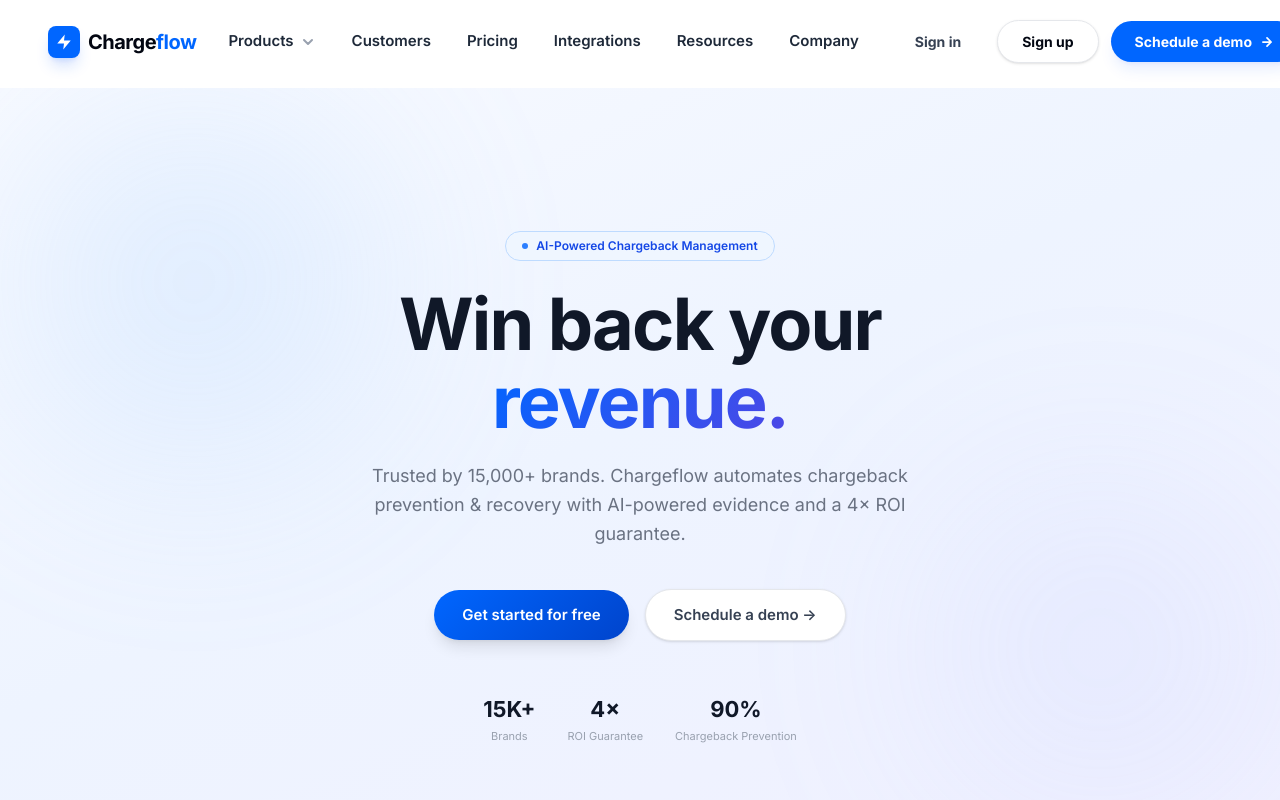
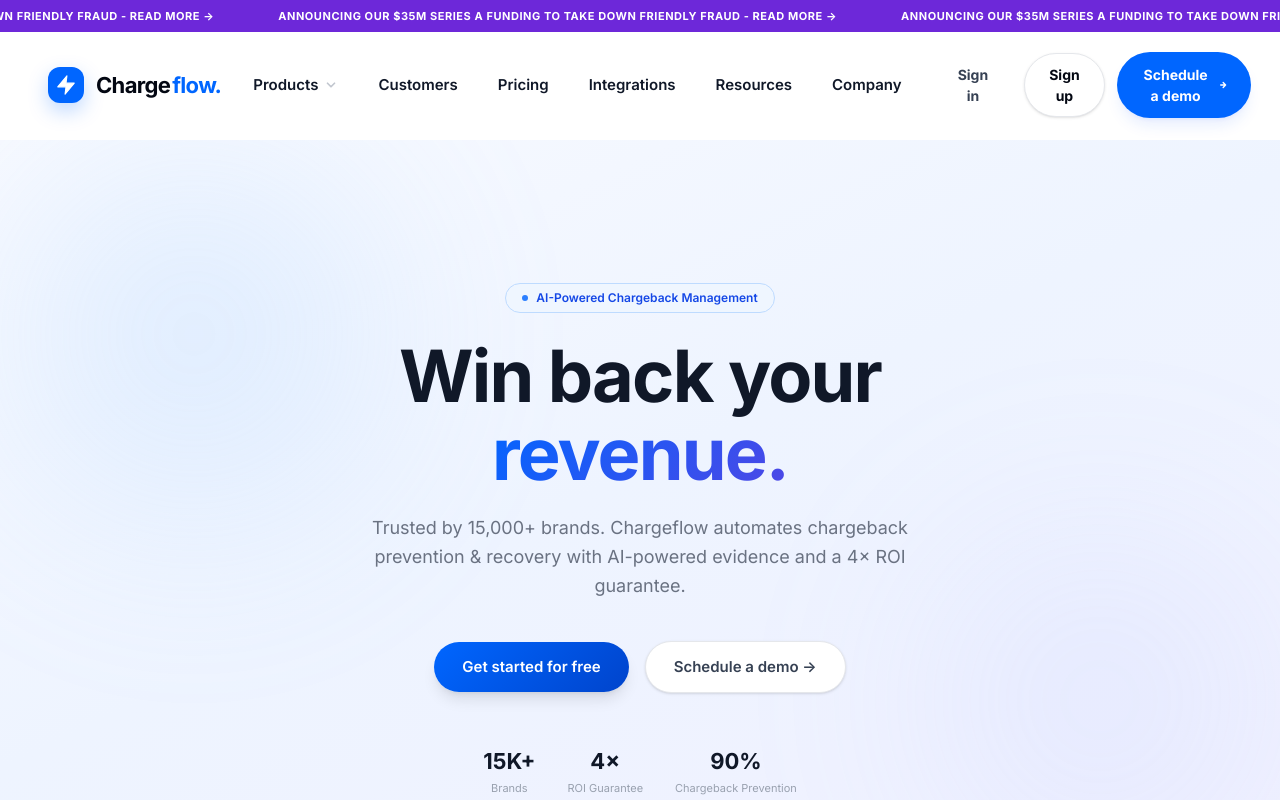
Before and after one commit to Sabbir-dev07/omnistra-frontend-assessment, a React (Vite) app: page / in a window 1280 px wide. Shown: the top 800 px of the page. Built offline with nearby package versions, Linux system fonts and the light colour scheme.

Commit message:
refactor: extreme precision 1:1 Chargeflow Navbar (marquee, exact menu items, refined logo)

```diff
--- a/src/App.jsx
+++ b/src/App.jsx
@@ -15,7 +15,7 @@
 
       <main>
         {/* pt-[88px] clears the fixed navbar height with some breathing room */}
-        <div className="pt-[88px]">
+        <div className="pt-[140px]">
           <Hero />
         </div>
 
--- /dev/null
+++ b/src/components/Navbar/AnnouncementBar.jsx
@@ -0,0 +1,34 @@
+import { motion } from 'framer-motion';
+
+/**
+ * Chargeflow-style announcement bar with scrolling marquee effect.
+ */
+export const AnnouncementBar = () => {
+  const text = "Announcing our $35m series a funding To take down friendly fraud - read more →";
+
+  return (
+    <div className="bg-[#6D28D9] h-8 flex items-center overflow-hidden whitespace-nowrap select-none relative z-[60]">
+      <motion.div
+        animate={{ x: ['0%', '-50%'] }}
+        transition={{
+          duration: 30,
+          repeat: Infinity,
+          ease: 'linear',
+        }}
+        className="flex gap-16 px-4"
+      >
+        <div className="flex gap-16">
+          {[...Array(6)].map((_, i) => (
+            <a
+              key={i}
+              href="#"
+              className="text-[11px] font-bold text-white uppercase tracking-wider hover:underline"
+            >
+              {text}
+            </a>
+          ))}
+        </div>
+      </motion.div>
+    </div>
+  );
+};
--- a/src/components/Navbar/Logo.jsx
+++ b/src/components/Navbar/Logo.jsx
@@ -1,21 +1,31 @@
 /**
- * Chargeflow wordmark with lightning bolt icon.
+ * Extreme precision Chargeflow Logo.
+ * Matches the exact proportions of the brand lightning bolt + wordmark.
  */
 export const Logo = ({ scrolled }) => {
   return (
-    <a href="/" className="flex items-center gap-2 group select-none relative z-50">
+    <a href="/" className="flex items-center gap-3 group select-none relative z-50">
       <div
-        className={`w-8 h-8 rounded-lg flex items-center justify-center transition-all duration-300 ${
-          scrolled ? 'bg-[#0066ff]' : 'bg-[#0066ff]'
-        } group-hover:scale-110 shadow-lg shadow-blue-600/20`}
+        className="w-9 h-9 rounded-xl bg-[#0066ff] flex items-center justify-center transition-all duration-300 group-hover:scale-110 shadow-[0_8px_20px_rgba(0,102,255,0.25)]"
       >
-        <svg width="18" height="18" viewBox="0 0 24 24" fill="white">
-          <path d="M13 2L3 14h9l-1 8 10-12h-9l1-8z" />
+        <svg width="22" height="22" viewBox="0 0 24 24" fill="none" xmlns="http://www.w3.org/2000/svg">
+          <path
+            d="M13 2L3 14H12L11 22L21 10H12L13 2Z"
+            fill="white"
+            stroke="white"
+            strokeWidth="1.2"
+            strokeLinejoin="round"
+          />
         </svg>
       </div>
-      <span className="text-xl font-bold tracking-tight text-gray-950">
-        Charge<span className="text-[#0066ff]">flow</span>
-      </span>
+      <div className="flex items-baseline gap-0.5">
+        <span className="text-[22px] font-bold tracking-[-0.03em] text-gray-950 font-inter">
+          Charge
+        </span>
+        <span className="text-[22px] font-bold tracking-[-0.03em] text-[#0066ff] font-inter">
+          flow.
+        </span>
+      </div>
     </a>
   );
 };
--- a/src/components/Navbar/Navbar.jsx
+++ b/src/components/Navbar/Navbar.jsx
@@ -1,10 +1,11 @@
-import { useState, useCallback, useRef } from 'react';
-import { motion } from 'framer-motion';
+import { useState, useCallback, useRef, useEffect } from 'react';
+import { motion, AnimatePresence } from 'framer-motion';
 import { useScroll } from '../../hooks/useScroll';
 import { Button } from '../ui/Button';
 import { Logo } from './Logo';
 import { Dropdown } from './Dropdown';
 import { MobileMenu } from './MobileMenu';
+import { AnnouncementBar } from './AnnouncementBar';
 
 // ─── Data ────────────────────────────────────────────────────────────────────
 const NAV_LINKS = [
@@ -17,16 +18,15 @@
 ];
 
 const PRODUCTS_ITEMS = [
-  { title: 'Prevent',    badge: 'NEW',  desc: 'Block digital shoplifters before chargebacks happen.', icon: '🛡️' },
+  { title: 'Prevent',    badge: 'NEW',  desc: 'Stop friendly fraud & prevent the next chargeback.', icon: '🛡️' },
   { title: 'Automation', badge: null,   desc: 'Fully automated recovery with a 4× ROI guarantee.',    icon: '⚡' },
   { title: 'Alerts',     badge: null,   desc: 'Cut 90% of chargebacks before they happen.',           icon: '🔔' },
-  { title: 'Insights',   badge: 'FREE', desc: 'Bird’s-eye view of your payment health.',              icon: '📊' },
-  { title: 'Connect',    badge: 'NEW',  desc: 'Integrate via Embedding, Whitelabel, or API.',         icon: '🔗' },
+  { title: 'Insights',   badge: 'FREE', desc: 'Bird’s-eye view into your payments & chargebacks.',    icon: '📊' },
+  { title: 'Connect',    badge: 'NEW',  desc: 'Integrate via Embedding, Whitelabel or API.',         icon: '🔗' },
 ];
 
-// ─── Main Component ──────────────────────────────────────────────────────────
 export default function Navbar() {
-  const scrolled = useScroll(20);
+  const scrolled = useScroll(10);
   const [activeMenu, setActiveMenu] = useState(null);
   const [mobOpen, setMobOpen] = useState(false);
   const hoverTimer = useRef(null);
@@ -37,25 +37,30 @@
   }, []);
 
   const handleLeave = useCallback(() => {
-    hoverTimer.current = setTimeout(() => setActiveMenu(null), 150);
+    hoverTimer.current = setTimeout(() => setActiveMenu(null), 100);
   }, []);
 
   return (
     <>
+      <div className="fixed top-0 left-0 right-0 z-50 flex flex-col">
+        {/* Exact Marquee Bar */}
+        <AnnouncementBar />
+
+        {/* Global Nav */}
         <nav
-        className={`fixed top-0 left-0 right-0 z-50 transition-all duration-300 ${
+          className={`transition-all duration-300 ${
             scrolled
-            ? 'bg-white/90 backdrop-blur-[15px] border-b border-gray-100 py-3 block shadow-sm'
+              ? 'bg-white/85 backdrop-blur-[20px] border-b border-gray-100 py-3 shadow-sm'
               : 'bg-transparent py-5'
           }`}
         >
           <div className="max-w-[1280px] mx-auto px-6 md:px-12 flex items-center justify-between gap-8">
 
-          {/* Brand */}
+            {/* Logo */}
             <Logo scrolled={scrolled} />
 
-          {/* Nav Links (Desktop) */}
-          <ul className="hidden lg:flex items-center gap-9">
+            {/* Links */}
+            <ul className="hidden lg:flex items-center gap-10">
               {NAV_LINKS.map((link) => (
                 <li
                   key={link.label}
@@ -65,24 +70,26 @@
                 >
                   <a
                     href={link.href || '#'}
-                  className="group relative flex items-center gap-1.5 text-[15px] font-semibold text-gray-800 hover:text-[#0066ff] transition-colors py-2"
+                    className={`group relative flex items-center gap-1.5 text-[15px] font-semibold transition-colors py-2 ${
+                      scrolled ? 'text-gray-800' : 'text-gray-900'
+                    } hover:text-[#0066ff]`}
                   >
                     {link.label}
                     {link.dropdown && (
                       <motion.svg
                         animate={{ rotate: activeMenu === link.label ? 180 : 0 }}
-                      className="w-4 h-4 text-gray-400 group-hover:text-blue-500"
+                        className="w-3.5 h-3.5 text-gray-400 opacity-60"
                         viewBox="0 0 24 24" fill="none" stroke="currentColor" strokeWidth="3"
                       >
                         <path d="M6 9l6 6 6-6" strokeLinecap="round" strokeLinejoin="round" />
                       </motion.svg>
                     )}
-                  {/* Subtle Underline */}
+                    {/* Subtle Brand Underline */}
                     <motion.span
                       className="absolute bottom-1 left-0 h-[2px] bg-[#0066ff]"
                       initial={{ width: 0 }}
                       whileHover={{ width: '100%' }}
-                    transition={{ duration: 0.25 }}
+                      transition={{ duration: 0.2 }}
                     />
                   </a>
 
@@ -93,29 +100,30 @@
               ))}
             </ul>
 
-          {/* Action Buttons (Desktop) */}
-          <div className="hidden lg:flex items-center gap-3 shrink-0">
-            <Button variant="ghost">Sign in</Button>
-            <Button variant="secondary" className="hidden xl:flex">Sign up</Button>
-            <Button>
+            {/* CTAs */}
+            <div className="hidden lg:flex items-center gap-3">
+              <Button variant="ghost" className="px-3">Sign in</Button>
+              <Button variant="secondary" className="hidden xl:flex px-6">Sign up</Button>
+              <Button className="px-6 py-3">
                 Schedule a demo
-              <svg width="14" height="14" viewBox="0 0 24 24" fill="none" stroke="currentColor" strokeWidth="3">
+                <svg width="14" height="14" viewBox="0 0 24 24" fill="none" stroke="currentColor" strokeWidth="4">
                   <path d="M5 12h14M12 5l7 7-7 7" strokeLinecap="round" strokeLinejoin="round" />
                 </svg>
               </Button>
             </div>
 
-          {/* Mobile Toggle */}
+            {/* Mobile Burger */}
             <button
               onClick={() => setMobOpen(true)}
-            className="lg:hidden flex flex-col gap-1.5 p-2 bg-gray-50 rounded-xl hover:bg-gray-100 transition-colors"
+              className="lg:hidden w-10 h-10 flex flex-col items-center justify-center gap-1.5 hover:bg-gray-50 rounded-xl transition-colors"
             >
-            <span className="w-5 h-0.5 bg-gray-950 rounded-full" />
-            <span className="w-4 h-0.5 bg-gray-900 rounded-full" />
-            <span className="w-6 h-0.5 bg-gray-800 rounded-full" />
+              <span className="w-6 h-[2px] bg-gray-950 rounded-full" />
+              <span className="w-6 h-[2px] bg-gray-950 rounded-full" />
+              <span className="w-6 h-[2px] bg-gray-950 rounded-full" />
             </button>
           </div>
         </nav>
+      </div>
 
       <MobileMenu
         isOpen={mobOpen}
```
Also changed, not shown: src/components/Navbar/Dropdown.jsx (+21 -35 lines). Lines whose indentation alone changed are shown as unchanged.
